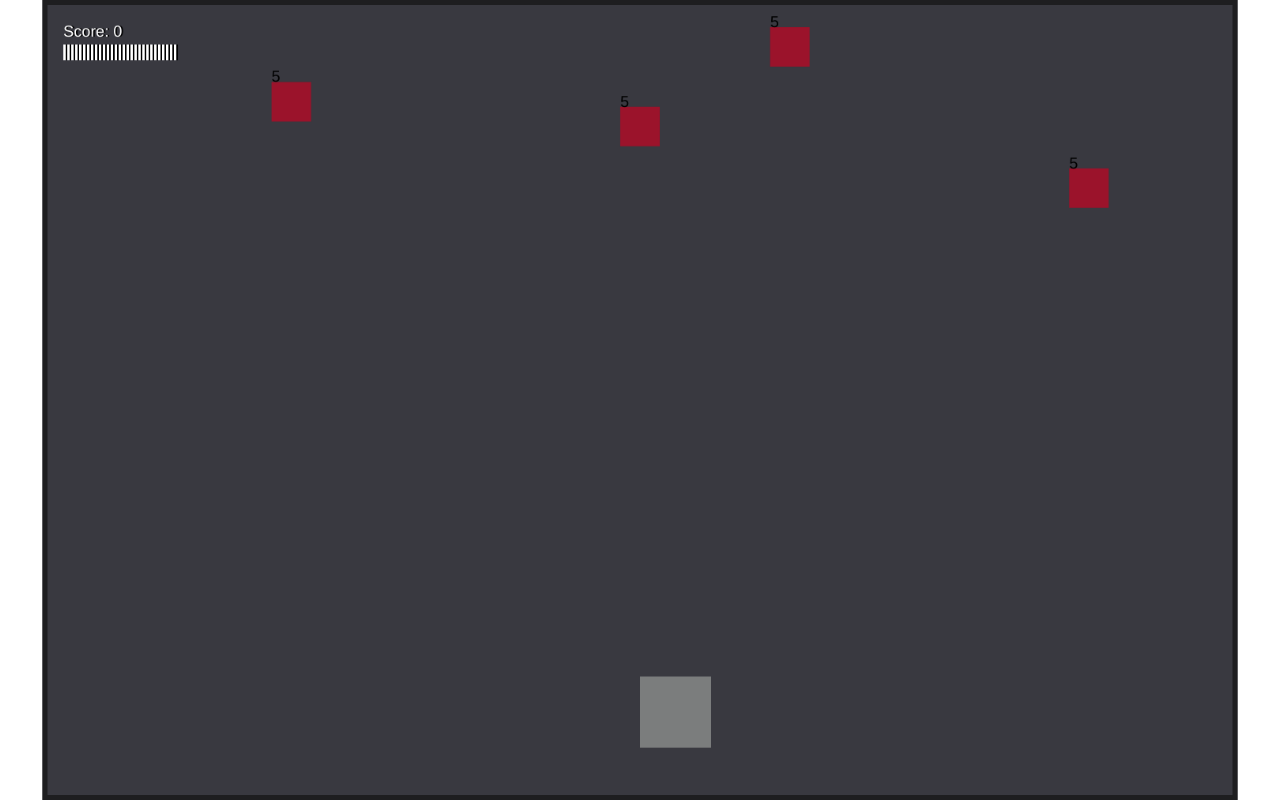
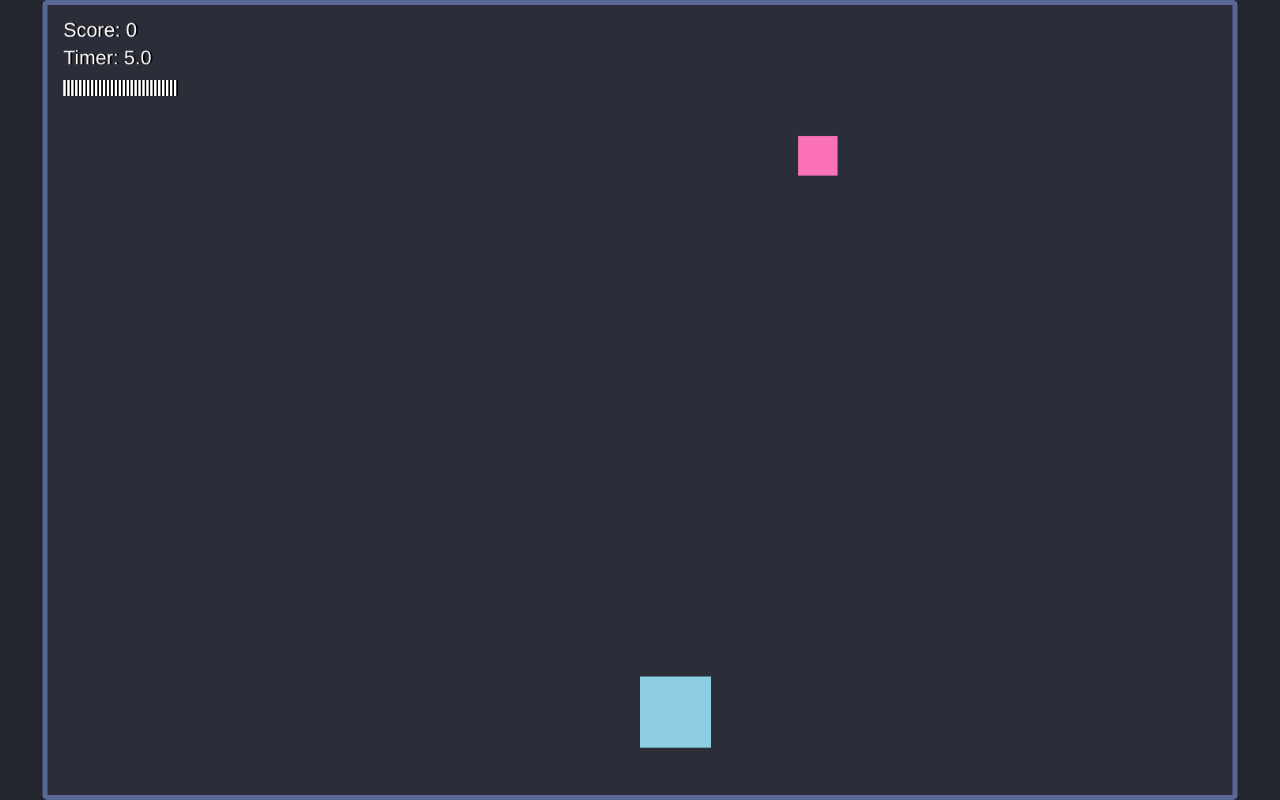
Before and after one commit to nagen-tm/arcade-game, a plain HTML site: page index.html in a window 1280 px wide. Drawn offline with Linux system fonts and the light colour scheme.

Commit message:
updated colors, added another enemy, added decreased enemy interval based on enemy count

```diff
--- a/main.css
+++ b/main.css
@@ -2,15 +2,17 @@
   margin: 0;
   padding: 0;
   box-sizing: border-box;
+  background: #23262F;
 }
 
 #gameCanvas {
-  border: 5px solid #1E1E20;
+  border: 5px solid #576894;
+  border-radius: 5px;
   position: absolute;
   top: 50%;
   left: 50%;
   transform: translate(-50%, -50%);
-  background: #393940;
+  background: #2B2D39;
   max-width: 100%;
   max-height: 100%;
 }
--- a/main.js
+++ b/main.js
@@ -7,8 +7,8 @@ window.addEventListener('load', function(){
   const gameHeight = canvas.height = 1000;
 
   /* objects:
-    each object has a constructor property that creates a new object when the class is called. properties are then assigned
-    based on the object's design
+    each class has a constructor property that creates a new object when the class is called. properties are then assigned
+    based on the class design
   */
   class InputHandler {
     constructor(game){
@@ -37,7 +37,7 @@ window.addEventListener('load', function(){
       this.x = x;
       this.y = y;
       this.width = 3;
-      this.height= 10;
+      this.height= 15;
       this.speed = -3;
       this.markedForDeletion = false;
     }
@@ -47,7 +47,7 @@ window.addEventListener('load', function(){
       if (this.y > this.game.width * 0.8) this.markedForDeletion = true;
     }
     draw(context){
-      context.fillStyle = '#FF7300';
+      context.fillStyle = '#72D1EE';
       context.fillRect(this.x, this.y, this.width, this.height)
     }
   }
@@ -80,7 +80,7 @@ window.addEventListener('load', function(){
       this.projectiles = this.projectiles.filter(projectile => !projectile.markedForDeletion);
     }
     draw(context){
-      context.fillStyle = '#7B7D7D';
+      context.fillStyle = '#8CCDE1';
       context.fillRect(this.x, this.y, this.width, this.height);
       this.projectiles.forEach(projectile => {
         projectile.draw(context);
@@ -100,29 +100,38 @@ window.addEventListener('load', function(){
       this.y = 0;
       this.speedY = Math.random() * 1.5 + 0.5;
       this.markedForDeletion = false;
-      this.lives = 5;
-      this.score = this.lives;
     }
     update(){
       this.y += this.speedY;
       if(this.y + this.height < 0) this.markedForDeletion = true;
     }
     draw(context){
-      context.fillStyle = '#9B132B';
+      context.fillStyle = '#FA71B9';
       context.fillRect(this.x, this.y, this.width, this.height);
-      context.fillStyle ='black';
-      context.font = '20px Helvetica';
-      context.fillText(this.lives, this.x, this.y);
     }
   }
   // OOP - inheritance of the enemy class
-  class Angler extends Enemy {
+  class Alien extends Enemy {
     constructor(game){
       // combines the constructor properties from the parent class
       super(game);
       this.width = 50;
       this.height = 50;
-      this.x = Math.random() * (this.game.width * 0.9 - this.width);
+      this.lives = 5;
+      this.points = 1;
+      // random starting position within certain width
+      this.x = Math.random() * (this.game.width * 0.8 - this.width);
+    }
+  }
+  class Alien2 extends Enemy {
+    constructor(game){
+      // combines the constructor properties from the parent class
+      super(game);
+      this.width = 75;
+      this.height = 75;
+      this.lives = 8;
+      this.points = 2;
+      this.x = Math.random() * (this.game.width * 0.8 - this.width);
     }
   }
   class Layer {
@@ -149,14 +158,17 @@ window.addEventListener('load', function(){
       context.shadowOffsetX = 2;
       context.shadwoOffsetY = 2;
       context.shadowColor = 'black';
+      context.fillStyle = this.color;
+      // score
+      context.font = this.fontSize + 'px ' + this.fontFamily;
+      context.fillText('Score: ' + this.game.score, 20, 40);
+      // timer, formating to seconds
+      const formattedTime = (this.game.gameTime * 0.001).toFixed(1);
+      context.fillText('Timer: ' + formattedTime, 20, 75);
       // ammo amount
-      context.fillStyle = this.color;
       for(let i = 0; i < this.game.ammo; i++){
-        context.fillRect(20+5 * i, 50, 3, 20)
+        context.fillRect(20+5 * i, 95, 3, 20)
       }
-      // score
-      context.font = this.fontSize + 'px' + this.fontFamily;
-      context.fillText('Score: ' + this.game.score, 20, 40);
       // game over
       if (this.game.gameOver){
         context.textAlign = 'center';
@@ -169,36 +181,43 @@ window.addEventListener('load', function(){
           message1 = 'You Lose!';
           message2 = 'Try again.';
         }
-        context.font = '50px' + this.fontFamily;
+        context.font = '50px ' + this.fontFamily;
         context.fillText(message1, this.game.width * 0.5, this.game.height * 0.5 - 40);
-        context.font = '25px' + this.fontFamily;
+        context.font = '25px ' + this.fontFamily;
         context.fillText(message2, this.game.width * 0.5, this.game.height * 0.5 + 40);
       }
       context.restore();
     }
   }
   class Game {
-    // builds all objects from the classes for the game
+    /*
+    builds objects from the classes for the game and sets any variables needed
+    passing 'this' to the new objects refers to this Game class, which is needed in each constructor
+    */
     constructor(width, height){
       this.width = width;
       this.height = height;
-      // passing this to the new objects refers to this Game class
       this.player = new Player(this);
       this.input = new InputHandler(this);
       this.ui = new UI(this);
       this.keys = [];
       this.enemies = [];
+      this.enemyCount = 0;
       this.enemyTimer = 0;
-      this.enemyInterval = 1000;
+      this.enemyInterval = 3000;
       this.ammo = 20;
       this.maxAmmo = 50;
       this.ammoTimer = 0;
       this.ammoInterval = 500;
       this.gameOver = false;
-      this.score =0;
+      this.score = 0;
       this.winningScore = 10;
+      this.gameTime = 0;
     }
     update(deltaTime){
+      // keeping time
+      if (!this.gameOver) this.gameTime += deltaTime;
+      // update ammo based on timer and max amount
       this.player.update()
       if (this.ammoTimer > this.ammoInterval){
         if (this.ammo < this.maxAmmo) this.ammo++
@@ -206,10 +225,10 @@ window.addEventListener('load', function(){
       } else {
         this.ammoTimer += deltaTime;
       }
-
-      // same thing as projectiles
+      // mark enemies for deletion if hit by projectiles
       this.enemies.forEach(enemy => {
         enemy.update();
+        // remove/update this for enemies hitting player
         if (this.collisionCheck(this.player, enemy)){
           enemy.markedForDeletion = true;
         }
@@ -219,16 +238,21 @@ window.addEventListener('load', function(){
             projectile.markedForDeletion = true;
             if (enemy.lives <= 0){
               enemy.markedForDeletion = true;
-              this.score++;
+              if (!this.gameOver) this.score += enemy.points;
               if (this.score > this.winningScore) this.gameOver = true;
             }
           }
         })
       });
       this.enemies = this.enemies.filter(enemy => !enemy.markedForDeletion);
+      // adding enemies
       if (this.enemyTimer > this.enemyInterval && !this.gameOver){
         this.addEnemy();
         this.enemyTimer = 0;
+        // decrease the enemyInterval depending on how many enemies there have been
+        if (this.enemyCount < 10 ) this.enemyCount++
+        else this.enemyCount = 0;
+        if (this.enemyCount === 10 && this.enemyInterval > 1000) this.enemyInterval -= 100;
       } else {
         this.enemyTimer += deltaTime;
       }
@@ -240,9 +264,11 @@ window.addEventListener('load', function(){
         enemy.draw(context);
       });
     }
-    // same as when we recharged the ammo
+    // functions used in update
     addEnemy(){
-      this.enemies.push(new Angler(this));
+      const randomize = Math.random();
+      if (randomize < 0.5) this.enemies.push(new Alien(this));
+      else this.enemies.push(new Alien2(this));
     }
     collisionCheck(rect1, rect2){
       return(
@@ -260,7 +286,6 @@ window.addEventListener('load', function(){
   */
   const game = new Game(gameWidth, gameHeight);
   let lastTime = 0;
-
   // animation loop
   function animation(timeStamp){
     // to calculate the time for regenerating ammo, deltaTime compares current time stamp to last time stamp
```
